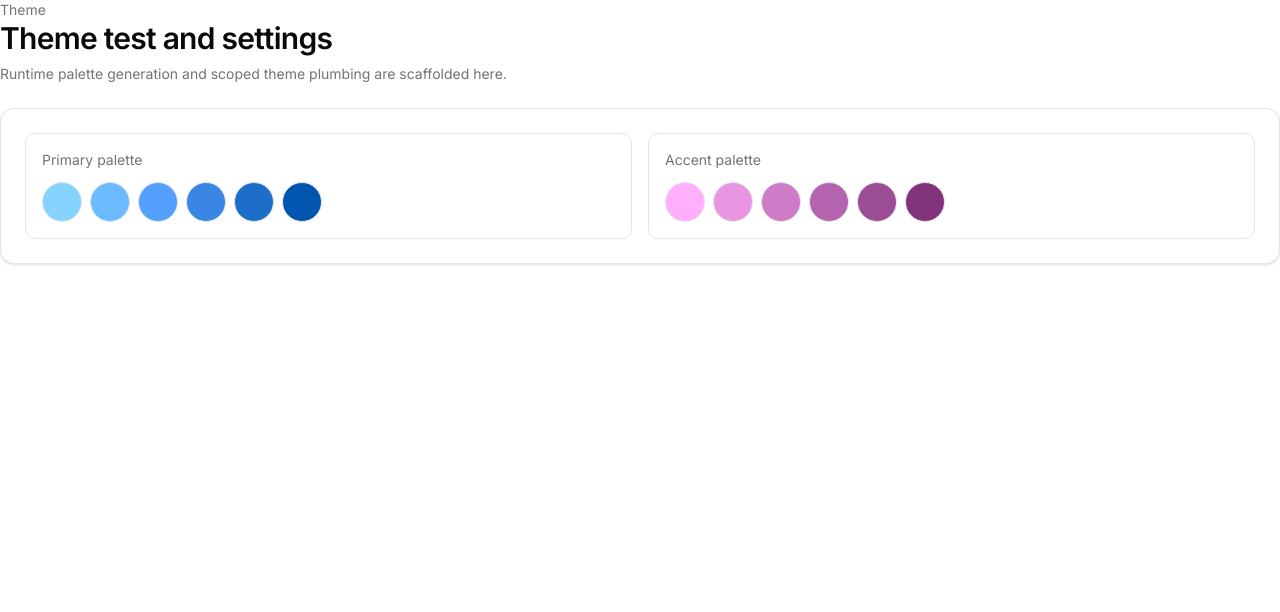
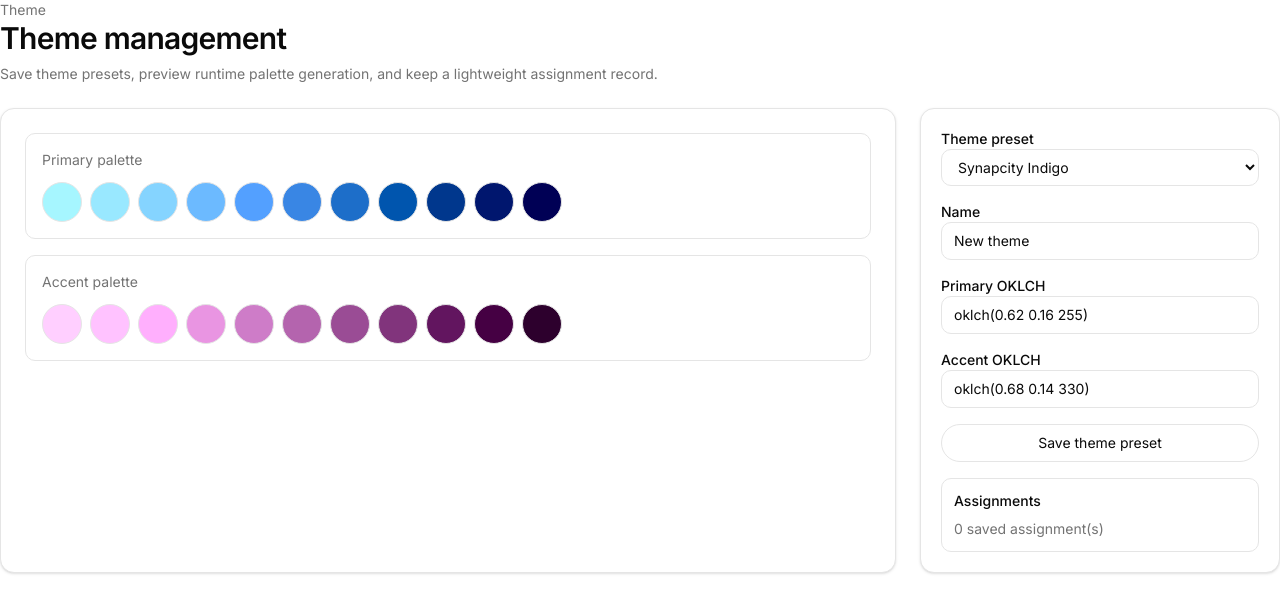
Before and after one commit to hsadoqi/synapcity-private-dev, a Next.js app in the folder apps/web/: page /settings/theme in a window 1280 px wide. Shown: the top 612 px of the page. Built offline with nearby package versions, Linux system fonts and the light colour scheme.

Commit message:
feat(theme): implement theme preset persistence and a management page

```diff
--- a/apps/web/app/settings/theme/page.tsx
+++ b/apps/web/app/settings/theme/page.tsx
@@ -1,36 +1,175 @@
-import { ThemeScopeProvider, DEFAULT_THEME_RECORD } from "@/modules/theme"
+"use client"
+
+import * as React from "react"
+
+import {
+  ThemeScopeProvider,
+  DEFAULT_THEME_RECORD,
+  loadThemeAssignments,
+  loadThemes,
+  saveTheme,
+  saveThemeAssignment,
+  type ThemeAssignment,
+  type ThemeRecord,
+} from "@/modules/theme"
+
+const paletteSteps = [50, 100, 200, 300, 400, 500, 600, 700, 800, 900, 950]
 
 export default function ThemeSettingsPage() {
+  const [themes, setThemes] = React.useState<ThemeRecord[]>(() => loadThemes())
+  const [assignments, setAssignments] = React.useState<ThemeAssignment[]>(() =>
+    loadThemeAssignments()
+  )
+  const [selectedThemeId, setSelectedThemeId] = React.useState(
+    themes[0]?.id ?? DEFAULT_THEME_RECORD.id
+  )
+  const [name, setName] = React.useState("New theme")
+  const [primaryOklch, setPrimaryOklch] = React.useState(
+    DEFAULT_THEME_RECORD.primaryOklch
+  )
+  const [accentOklch, setAccentOklch] = React.useState(
+    DEFAULT_THEME_RECORD.accentOklch
+  )
+
+  const activeTheme =
+    themes.find((theme) => theme.id === selectedThemeId) ??
+    themes[0] ??
+    DEFAULT_THEME_RECORD
+
+  const handleSaveTheme = () => {
+    const nextTheme: ThemeRecord = {
+      id: `theme-${Date.now()}`,
+      name,
+      primaryOklch,
+      accentOklch,
+      mode: "system",
+      version: 1,
+      createdAt: new Date().toISOString(),
+      updatedAt: new Date().toISOString(),
+    }
+
+    const nextThemes = saveTheme(nextTheme)
+    setThemes(nextThemes)
+    setSelectedThemeId(nextTheme.id)
+    setAssignments(
+      saveThemeAssignment({
+        id: `assignment-${Date.now()}`,
+        scopeType: "root",
+        scopeId: "app",
+        themeId: nextTheme.id,
+        createdAt: new Date().toISOString(),
+        updatedAt: new Date().toISOString(),
+      })
+    )
+  }
+
   return (
     <div className="space-y-6">
       <div>
         <p className="text-sm text-muted-foreground">Theme</p>
-        <h1 className="text-3xl font-semibold tracking-tight">Theme test and settings</h1>
+        <h1 className="text-3xl font-semibold tracking-tight">
+          Theme management
+        </h1>
         <p className="mt-2 text-sm text-muted-foreground">
-          Runtime palette generation and scoped theme plumbing are scaffolded here.
+          Save theme presets, preview runtime palette generation, and keep a
+          lightweight assignment record.
         </p>
       </div>
 
-      <ThemeScopeProvider theme={DEFAULT_THEME_RECORD} className="rounded-xl border border-border bg-card p-6 shadow-sm">
-        <div className="grid gap-4 md:grid-cols-2">
-          <div className="rounded-lg border border-border bg-background p-4">
-            <div className="text-sm text-muted-foreground">Primary palette</div>
-            <div className="mt-3 flex gap-2">
-              {Array.from({ length: 6 }).map((_, index) => (
-                <div key={index} className="h-10 w-10 rounded-full border border-border" style={{ backgroundColor: `var(--primary-${(index + 2) * 100})` }} />
-              ))}
+      <div className="grid gap-6 lg:grid-cols-[minmax(0,1.4fr)_360px]">
+        <ThemeScopeProvider
+          theme={activeTheme}
+          className="rounded-xl border border-border bg-card p-6 shadow-sm"
+        >
+          <div className="space-y-4">
+            <div className="rounded-lg border border-border bg-background p-4">
+              <div className="text-sm text-muted-foreground">
+                Primary palette
+              </div>
+              <div className="mt-3 flex flex-wrap gap-2">
+                {paletteSteps.map((step) => (
+                  <div
+                    key={step}
+                    className="h-10 w-10 rounded-full border border-border"
+                    style={{ backgroundColor: `var(--primary-${step})` }}
+                  />
+                ))}
+              </div>
+            </div>
+            <div className="rounded-lg border border-border bg-background p-4">
+              <div className="text-sm text-muted-foreground">
+                Accent palette
+              </div>
+              <div className="mt-3 flex flex-wrap gap-2">
+                {paletteSteps.map((step) => (
+                  <div
+                    key={step}
+                    className="h-10 w-10 rounded-full border border-border"
+                    style={{ backgroundColor: `var(--accent-${step})` }}
+                  />
+                ))}
+              </div>
             </div>
           </div>
-          <div className="rounded-lg border border-border bg-background p-4">
-            <div className="text-sm text-muted-foreground">Accent palette</div>
-            <div className="mt-3 flex gap-2">
-              {Array.from({ length: 6 }).map((_, index) => (
-                <div key={index} className="h-10 w-10 rounded-full border border-border" style={{ backgroundColor: `var(--accent-${(index + 2) * 100})` }} />
+        </ThemeScopeProvider>
+
+        <div className="space-y-4 rounded-xl border border-border bg-card p-5 shadow-sm">
+          <label className="block space-y-2 text-sm">
+            <span className="font-medium">Theme preset</span>
+            <select
+              value={selectedThemeId}
+              onChange={(event) => setSelectedThemeId(event.target.value)}
+              className="w-full rounded-lg border border-border bg-background px-3 py-2"
+            >
+              {themes.map((theme) => (
+                <option key={theme.id} value={theme.id}>
+                  {theme.name}
+                </option>
               ))}
-            </div>
+            </select>
+          </label>
+
+          <label className="block space-y-2 text-sm">
+            <span className="font-medium">Name</span>
+            <input
+              value={name}
+              onChange={(event) => setName(event.target.value)}
+              className="w-full rounded-lg border border-border bg-background px-3 py-2"
+            />
+          </label>
+
+          <label className="block space-y-2 text-sm">
+            <span className="font-medium">Primary OKLCH</span>
+            <input
+              value={primaryOklch}
+              onChange={(event) => setPrimaryOklch(event.target.value)}
+              className="w-full rounded-lg border border-border bg-background px-3 py-2"
+            />
+          </label>
+
+          <label className="block space-y-2 text-sm">
+            <span className="font-medium">Accent OKLCH</span>
+            <input
+              value={accentOklch}
+              onChange={(event) => setAccentOklch(event.target.value)}
+              className="w-full rounded-lg border border-border bg-background px-3 py-2"
+            />
+          </label>
+
+          <button
+            type="button"
+            onClick={handleSaveTheme}
+            className="w-full rounded-full border border-border px-3 py-2 text-sm transition hover:border-primary"
+          >
+            Save theme preset
+          </button>
+
+          <div className="rounded-lg border border-border bg-background p-3 text-sm text-muted-foreground">
+            <div className="font-medium text-foreground">Assignments</div>
+            <div className="mt-2">{assignments.length} saved assignment(s)</div>
           </div>
         </div>
-      </ThemeScopeProvider>
+      </div>
     </div>
   )
 }
--- a/apps/web/modules/theme/index.ts
+++ b/apps/web/modules/theme/index.ts
@@ -1,3 +1,13 @@
 export { ThemeScopeProvider } from "./theme-scope-provider"
 export { buildThemeVariables } from "./theme-engine"
-export { DEFAULT_THEME_RECORD, type ThemeAssignment, type ThemeRecord } from "./types"
+export {
+  loadThemes,
+  loadThemeAssignments,
+  saveTheme,
+  saveThemeAssignment,
+} from "./services/theme-data"
+export {
+  DEFAULT_THEME_RECORD,
+  type ThemeAssignment,
+  type ThemeRecord,
+} from "./types"
--- /dev/null
+++ b/apps/web/modules/theme/services/theme-data.ts
@@ -0,0 +1,91 @@
+import {
+  DEFAULT_THEME_RECORD,
+  type ThemeAssignment,
+  type ThemeRecord,
+} from "../types"
+
+const STORAGE_KEY = "synapcity.themes"
+const ASSIGNMENT_STORAGE_KEY = "synapcity.theme-assignments"
+
+function readThemesFromStorage(): ThemeRecord[] {
+  if (typeof window === "undefined") {
+    return [DEFAULT_THEME_RECORD]
+  }
+
+  const rawValue = window.localStorage.getItem(STORAGE_KEY)
+  if (!rawValue) {
+    return [DEFAULT_THEME_RECORD]
+  }
+
+  try {
+    const parsed = JSON.parse(rawValue) as ThemeRecord[]
+    return Array.isArray(parsed) ? parsed : [DEFAULT_THEME_RECORD]
+  } catch {
+    return [DEFAULT_THEME_RECORD]
+  }
+}
+
+function readAssignmentsFromStorage(): ThemeAssignment[] {
+  if (typeof window === "undefined") {
+    return []
+  }
+
+  const rawValue = window.localStorage.getItem(ASSIGNMENT_STORAGE_KEY)
+  if (!rawValue) {
+    return []
+  }
+
+  try {
+    const parsed = JSON.parse(rawValue) as ThemeAssignment[]
+    return Array.isArray(parsed) ? parsed : []
+  } catch {
+    return []
+  }
+}
+
+function persistThemes(themes: ThemeRecord[]) {
+  if (typeof window === "undefined") {
+    return
+  }
+
+  window.localStorage.setItem(STORAGE_KEY, JSON.stringify(themes))
+}
+
+function persistAssignments(assignments: ThemeAssignment[]) {
+  if (typeof window === "undefined") {
+    return
+  }
+
+  window.localStorage.setItem(
+    ASSIGNMENT_STORAGE_KEY,
+    JSON.stringify(assignments)
+  )
+}
+
+export function loadThemes(): ThemeRecord[] {
+  return readThemesFromStorage()
+}
+
+export function loadThemeAssignments(): ThemeAssignment[] {
+  return readAssignmentsFromStorage()
+}
+
+export function saveTheme(theme: ThemeRecord) {
+  const themes = readThemesFromStorage()
+  const nextThemes = themes.some((item) => item.id === theme.id)
+    ? themes.map((item) => (item.id === theme.id ? theme : item))
+    : [...themes, theme]
+
+  persistThemes(nextThemes)
+  return nextThemes
+}
+
+export function saveThemeAssignment(assignment: ThemeAssignment) {
+  const assignments = readAssignmentsFromStorage()
+  const nextAssignments = assignments.some((item) => item.id === assignment.id)
+    ? assignments.map((item) => (item.id === assignment.id ? assignment : item))
+    : [...assignments, assignment]
+
+  persistAssignments(nextAssignments)
+  return nextAssignments
+}
```
Also changed, not shown: apps/web/modules/theme/README.md (added).
